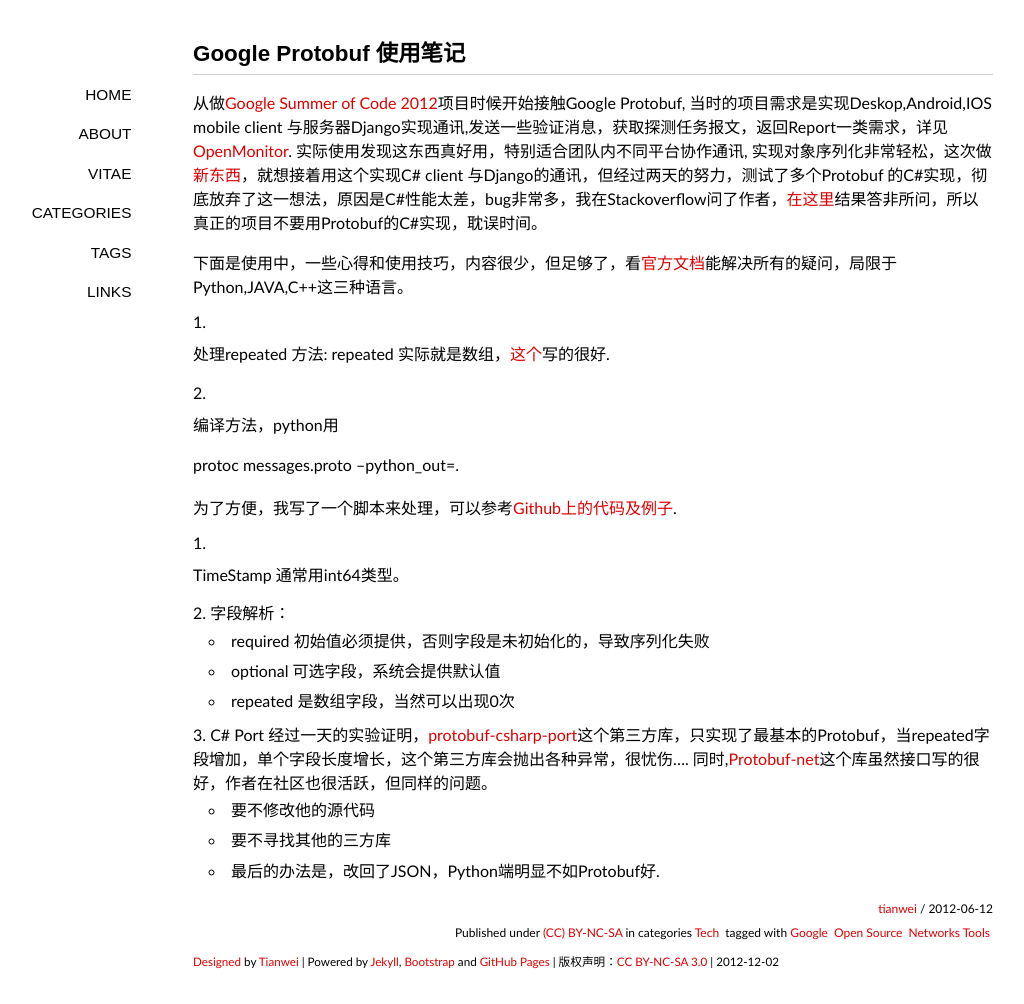
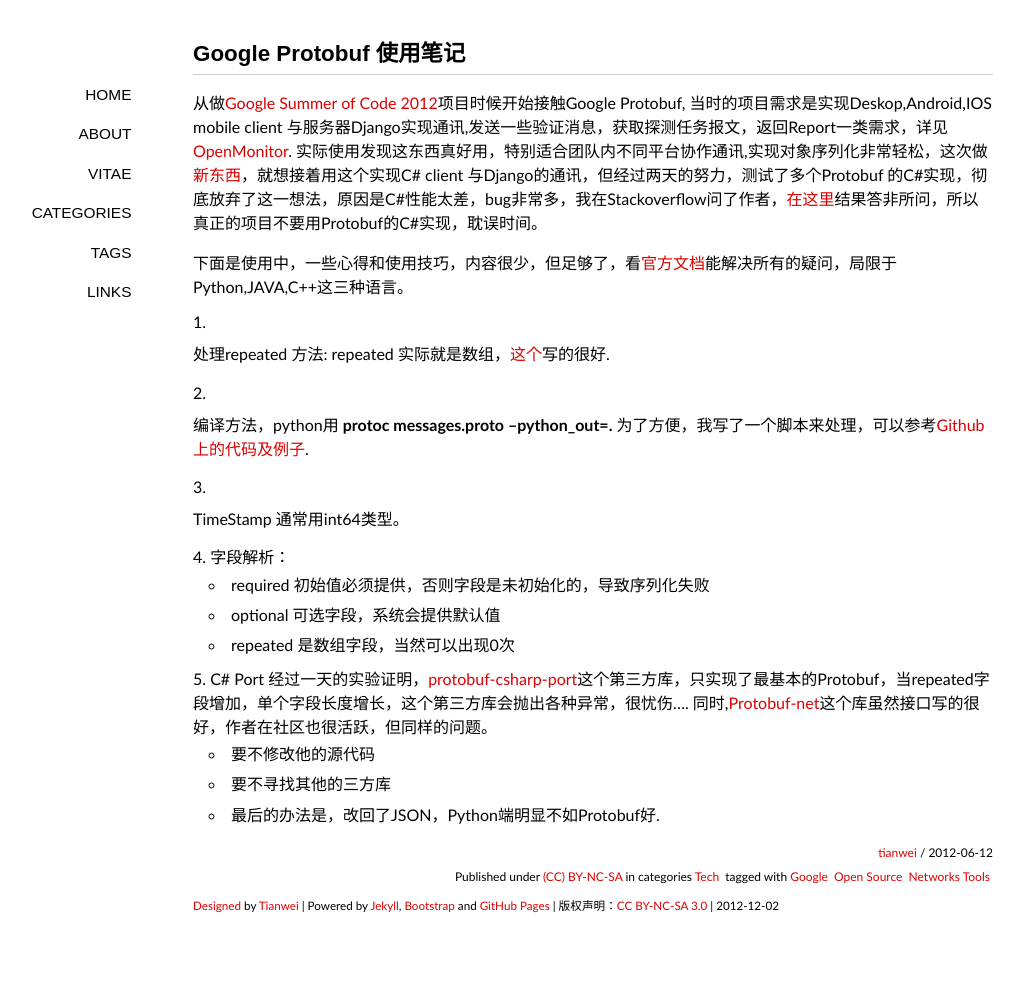
Before and after one commit to tianweidut/tianweidut.github.com, a Jekyll site: the page built from _posts/2012-06-12-Google-Protobug-note.md, in a window 1280 px wide. Shown: the whole page, without its empty margins (47-1071 px from the left). Built offline with Jekyll 4.4.1, drawn with Linux system fonts in a browser that asks for light colours; some web fonts are replaced; Markdown is read by kramdown in place of the engine named in the settings; comment, search, counter and statistics services are not loaded; after the commit the page ends 948 px from its top, so only the background shows below that.

```diff
--- a/_posts/2012-06-12-Google-Protobug-note.md
+++ b/_posts/2012-06-12-Google-Protobug-note.md
@@ -10,18 +10,13 @@ tags:
 comments: yes
 ---
 
-从做[Google Summer of Code 2012](http://www.google-melange.com/gsoc/homepage/google/gsoc2012)项目时候开始接触Google Protobuf, 当时的项目需求是实现Deskop,Android,IOS mobile client 与服务器Django实现通讯,发送一些验证消息，获取探测任务报文，返回Report一类需求，详见[OpenMonitor](http://www.openmonitor.org/). 实际使用发现这东西真好用，特别适合团队内不同平台协作通讯,
-实现对象序列化非常轻松，这次做[新东西](https://github.com/chemistryTools)，就想接着用这个实现C# client 与Django的通讯，但经过两天的努力，测试了多个Protobuf 的C#实现，彻底放弃了这一想法，原因是C#性能太差，bug非常多，我在Stackoverflow问了作者，[在这里](http://stackoverflow.com/questions/13469452/overflowexception-and-endofstreamexception-in-protobuf-net)结果答非所问，所以真正的项目不要用Protobuf的C#实现，耽误时间。
+从做[Google Summer of Code 2012](http://www.google-melange.com/gsoc/homepage/google/gsoc2012)项目时候开始接触Google Protobuf, 当时的项目需求是实现Deskop,Android,IOS mobile client 与服务器Django实现通讯,发送一些验证消息，获取探测任务报文，返回Report一类需求，详见[OpenMonitor](http://www.openmonitor.org/). 实际使用发现这东西真好用，特别适合团队内不同平台协作通讯,实现对象序列化非常轻松，这次做[新东西](https://github.com/chemistryTools)，就想接着用这个实现C# client 与Django的通讯，但经过两天的努力，测试了多个Protobuf 的C#实现，彻底放弃了这一想法，原因是C#性能太差，bug非常多，我在Stackoverflow问了作者，[在这里](http://stackoverflow.com/questions/13469452/overflowexception-and-endofstreamexception-in-protobuf-net)结果答非所问，所以真正的项目不要用Protobuf的C#实现，耽误时间。
 
 下面是使用中，一些心得和使用技巧，内容很少，但足够了，看[官方文档](https://code.google.com/p/protobuf/)能解决所有的疑问，局限于Python,JAVA,C++这三种语言。
 
 1. 处理repeated 方法: repeated 实际就是数组，[这个](http://honghao460886.iteye.com/blog/1537553)写的很好.
 
-2. 编译方法，python用
-
-    protoc messages.proto –python_out=.
-
-为了方便，我写了一个脚本来处理，可以参考[Github上的代码及例子](https://github.com/chemistryTools/ChemCommon).
+2. 编译方法，python用 **protoc messages.proto –python_out=.** 为了方便，我写了一个脚本来处理，可以参考[Github上的代码及例子](https://github.com/chemistryTools/ChemCommon).
 
 3. TimeStamp 通常用int64类型。
 
```
